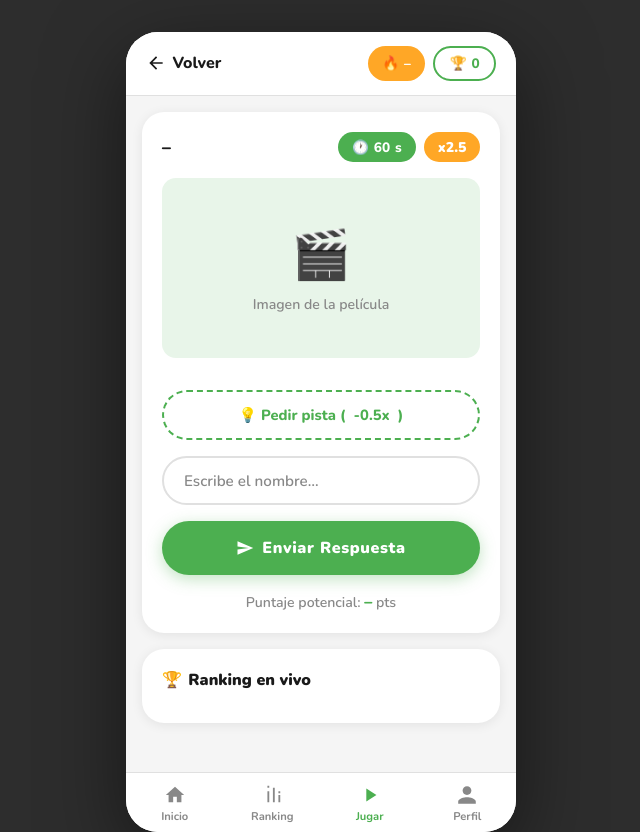
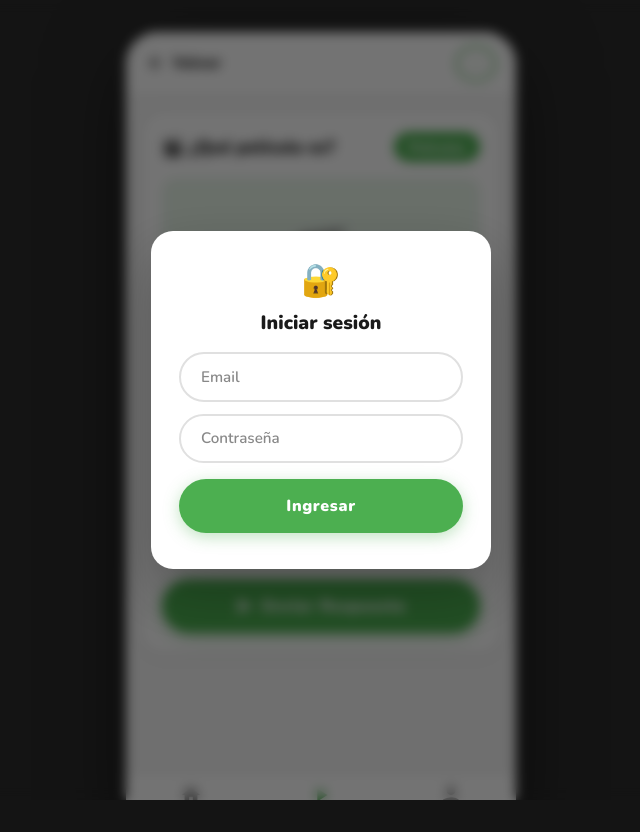
Before and after one commit to joaco697/GuessHub, a Spring app: template guesshub/src/main/resources/templates/game.html in a window 1280 px wide. Shown: the whole page, without its empty margins (319-959 px from the left). After the commit the page ends 800 px from the top, so only its background shows below. Run offline with Thymeleaf, Linux system fonts and the light colour scheme; the template is opened without the code that fills it, so the values that code supplies are empty; some of the project's set-up classes (security, data sources, template engines, error pages and the like) are left out, and stand-ins take their place.

Commit message:
funciona parcialemte los html con los juegos

```diff
--- a/guesshub/src/main/resources/templates/game.html
+++ b/guesshub/src/main/resources/templates/game.html
@@ -10,21 +10,44 @@
 
 <div id="toast-container"></div>
 
-<!-- ── RESULT MODAL ──────────────────────────────────────────── -->
-<!-- Se muestra al recibir la respuesta de POST /api/rounds/answer -->
+<!-- ── MODAL LOGIN ──────────────────────────────────────────── -->
+<div class="modal-overlay" id="modal-login">
+  <div class="modal">
+    <div style="font-size:2rem;margin-bottom:.5rem">🔐</div>
+    <div style="font-size:1.2rem;font-weight:900;margin-bottom:1rem">Iniciar sesión</div>
+    <div style="display:flex;flex-direction:column;gap:.75rem;margin-bottom:1rem">
+      <input
+        class="answer-input"
+        id="login-username"
+        type="email"
+        placeholder="Email"
+        autocomplete="off"
+      />
+      <input
+        class="answer-input"
+        id="login-password"
+        type="password"
+        placeholder="Contraseña"
+      />
+    </div>
+    <button class="btn-green" id="btn-login-submit">Ingresar</button>
+    <div id="login-error" style="color:var(--red);font-size:.82rem;margin-top:.5rem;text-align:center"></div>
+  </div>
+</div>
+
+<!-- ── MODAL RESULTADO ──────────────────────────────────────── -->
 <div class="modal-overlay hidden" id="modal-result">
   <div class="modal">
     <div style="font-size:3.5rem;margin-bottom:.5rem" id="modal-icon">🎉</div>
     <div style="font-size:1.3rem;font-weight:900;margin-bottom:.25rem" id="modal-title">¡Correcto!</div>
-    <div style="color:var(--text-light);font-size:.9rem;margin-bottom:.75rem">
+    <div style="color:var(--text-light);font-size:.9rem;margin-bottom:1.4rem">
       La respuesta era: <strong id="modal-answer"></strong>
     </div>
-    <div style="font-size:2.2rem;font-weight:900;margin-bottom:1.4rem" id="modal-pts"></div>
     <div style="display:flex;flex-direction:column;gap:.6rem">
-      <button class="btn-green" id="btn-next">Siguiente pregunta →</button>
+      <button class="btn-green" id="btn-next">Siguiente película →</button>
       <button
         style="background:none;color:var(--text-light);font-weight:700;font-size:.9rem;padding:.4rem"
-        onclick="location.href='index.html'"
+        onclick="location.href='/'"
       >Volver al inicio</button>
     </div>
   </div>
@@ -34,17 +57,14 @@
 
   <!-- ── NAVBAR GAME ────────────────────────────────────────── -->
   <div class="navbar-game">
-    <button class="btn-volver" onclick="location.href='index.html'">
+    <button class="btn-volver" onclick="location.href='/'">
       <svg width="20" height="20" viewBox="0 0 24 24" fill="currentColor">
         <path d="M20 11H7.83l5.59-5.59L12 4l-8 8 8 8 1.41-1.41L7.83 13H20v-2z"/>
       </svg>
       Volver
     </button>
     <div class="game-top-badges">
-      <!-- Racha: actualizar con renderStreak() -->
-      <span class="pill pill-orange">🔥 <span id="nav-streak">–</span></span>
-      <!-- Puntaje acumulado: actualizar con renderScore() -->
-      <span class="pill pill-green-outline">🏆 <span id="nav-score">0</span></span>
+      <span class="pill pill-green-outline" id="nav-user">–</span>
     </div>
   </div>
 
@@ -52,53 +72,39 @@
   <div class="screen">
     <div class="page-inner">
 
-      <!-- Game card -->
       <div class="game-card" id="game-card">
 
-        <!-- Header: título del juego + timer + multiplicador -->
         <div class="game-card-header">
-          <div class="game-card-title" id="game-title">–</div>
-          <div class="game-timers">
-            <!-- Timer: actualizar con renderTimer(seconds) -->
-            <span class="pill pill-green" id="timer-badge">
-              🕐 <span id="timer-val">60</span>s
-            </span>
-            <!-- Multiplicador: actualizar con renderMultiplier(val) -->
-            <span class="badge-multiplier" id="multiplier-badge">x2.5</span>
-          </div>
+          <div class="game-card-title">🎬 ¿Qué película es?</div>
+          <span class="pill pill-green">Películas</span>
         </div>
 
-        <!-- Imagen de la pregunta -->
-        <!-- Si la API devuelve imageUrl, reemplazar con <img>  -->
-        <!-- Si no, mostrar el placeholder con el ícono        -->
+        <!-- Poster -->
         <div class="img-placeholder" id="img-area">
-          <span class="img-icon" id="img-icon">🎬</span>
-          <span id="img-label">Imagen de la película</span>
+          <span class="img-icon">🎬</span>
+          <span id="img-label">Cargando...</span>
         </div>
 
-        <!-- Pistas: se van agregando con addClue(text) -->
-        <div id="clues-container" style="display:flex;flex-direction:column;gap:.5rem">
-          <!-- cada pista es un .clue-row.anim-clue -->
+        <!-- Pistas reveladas -->
+        <div id="clues-container" style="display:flex;flex-direction:column;gap:.5rem"></div>
+
+        <!-- Botones pistas -->
+        <div style="display:flex;flex-direction:column;gap:.5rem">
+          <button class="btn-dashed hidden" id="btn-pista2">💡 Ver pista 2: Director</button>
+          <button class="btn-dashed hidden" id="btn-pista3">💡 Ver pista 3: Año</button>
         </div>
 
-        <!-- Botón pedir pista -->
-        <!-- Deshabilitado cuando no quedan pistas o ya se respondió -->
-        <button class="btn-dashed" id="btn-pista">
-          💡 Pedir pista (<span id="pista-cost">-0.5x</span>)
-        </button>
-
-        <!-- Input de respuesta -->
+        <!-- Input respuesta -->
         <input
           class="answer-input"
           id="answer-input"
           type="text"
-          placeholder="Escribe el nombre…"
+          placeholder="Escribí el nombre de la película…"
           autocomplete="off"
           autocorrect="off"
           spellcheck="false"
         />
 
-        <!-- Enviar respuesta -->
         <button class="btn-green" id="btn-enviar">
           <svg width="18" height="18" viewBox="0 0 24 24" fill="currentColor">
             <path d="M2.01 21L23 12 2.01 3 2 10l15 2-15 2z"/>
@@ -106,19 +112,6 @@
           Enviar Respuesta
         </button>
 
-        <!-- Puntaje potencial: actualizar con renderPotential(pts) -->
-        <div class="potential-score">
-          Puntaje potencial: <strong id="potential-pts">–</strong> pts
-        </div>
-
-      </div><!-- /game-card -->
-
-      <!-- Ranking en vivo -->
-      <div class="card">
-        <div class="live-ranking-title"><span>🏆</span> Ranking en vivo</div>
-        <div id="live-ranking">
-          <!-- renderizado por renderLiveRanking(players) -->
-        </div>
       </div>
 
       <div style="height:.5rem"></div>
@@ -127,238 +120,214 @@
 
   <!-- ── BOTTOM NAV ──────────────────────────────────────────── -->
   <nav class="bottom-nav">
-    <button class="bn-item" onclick="location.href='index.html'">
+    <button class="bn-item" onclick="location.href='/'">
       <svg viewBox="0 0 24 24" fill="currentColor"><path d="M10 20v-6h4v6h5v-8h3L12 3 2 12h3v8z"/></svg>
       Inicio
-    </button>
-    <button class="bn-item" onclick="location.href='ranking.html'">
-      <svg viewBox="0 0 24 24" fill="currentColor"><path d="M7 20h2V8H7v12zm2-18H7v2h2V2zm4 18h2V4h-2v16zm6 0h2v-8h-2v8zm0-10h2V8h-2v2z"/></svg>
-      Ranking
     </button>
     <button class="bn-item active">
       <svg viewBox="0 0 24 24" fill="currentColor"><path d="M8 5v14l11-7z"/></svg>
       Jugar
     </button>
-    <button class="bn-item" onclick="location.href='perfil.html'">
+    <button class="bn-item" onclick="location.href='/perfil'">
       <svg viewBox="0 0 24 24" fill="currentColor"><path d="M12 12c2.7 0 4.8-2.1 4.8-4.8S14.7 2.4 12 2.4 7.2 4.5 7.2 7.2 9.3 12 12 12zm0 2.4c-3.2 0-9.6 1.6-9.6 4.8v2.4h19.2v-2.4c0-3.2-6.4-4.8-9.6-4.8z"/></svg>
       Perfil
     </button>
   </nav>
 
-</div><!-- /phone-frame -->
+</div>
 
 <script>
-/* =============================================================
-   game.js — SOLO ANIMACIONES Y RENDER
-   =============================================================
-   Lógica que NO está aquí (va en Spring Boot):
-     - Calcular puntaje y multiplicadores
-     - Validar si la respuesta es correcta
-     - Controlar cuántas pistas quedan
-     - Guardar el progreso de la ronda
+  let peliculaActual = null;
 
-   Lo que SÍ hace este archivo:
-     - Animar el timer (countdown visual)
-     - Mostrar/ocultar pistas con animación
-     - Aplicar clases de correcto/incorrecto al input
-     - Abrir/cerrar el modal de resultado
-     - Actualizar los números en pantalla
-   ============================================================= */
+  function getToken()    { return localStorage.getItem('token'); }
+  function getUsername() { return localStorage.getItem('username'); }
 
-// ── Timer visual ──────────────────────────────────────────────
-// El backend envía el tiempo total al inicio de la ronda.
-// El frontend solo anima el countdown; cuando llega a 0, avisa al backend.
-let _timerInterval = null;
+  // ── Al cargar la página ───────────────────────────────────────
+  window.addEventListener('load', () => {
+    if (!getToken()) {
+      document.getElementById('modal-login').classList.remove('hidden');
+    } else {
+      document.getElementById('modal-login').classList.add('hidden');
+      document.getElementById('nav-user').textContent = '👤 ' + getUsername();
+      cargarPelicula();
+    }
+  });
 
-function startTimer(seconds) {
-  clearInterval(_timerInterval);
-  renderTimer(seconds);
-  _timerInterval = setInterval(() => {
-    seconds--;
-    renderTimer(seconds);
-    if (seconds <= 0) {
-      clearInterval(_timerInterval);
-      onTimerEnd(); // avisa al backend
-    }
-  }, 1000);
+  // ── Login ─────────────────────────────────────────────────────
+  document.getElementById('btn-login-submit').addEventListener('click', async () => {
+    const username = document.getElementById('login-username').value.trim();
+    const password = document.getElementById('login-password').value.trim();
+    const errorEl  = document.getElementById('login-error');
+    errorEl.textContent = '';
+
+    if (!username || !password) {
+      errorEl.textContent = 'Completá los dos campos';
+      return;
     }
 
-function stopTimer() {
-  clearInterval(_timerInterval);
+    try {
+      const res = await fetch('/auth/login', {
+        method: 'POST',
+        headers: { 'Content-Type': 'application/json' },
+        body: JSON.stringify({ username, password })
+      });
+
+      if (!res.ok) {
+        errorEl.textContent = 'Usuario o contraseña incorrectos';
+        return;
       }
 
-function renderTimer(seconds) {
-  document.getElementById('timer-val').textContent = seconds;
-  const badge = document.getElementById('timer-badge');
-  // Cambiar color según urgencia (visual puro)
-  if (seconds <= 10) {
-    badge.className = 'pill';
-    badge.style.background = 'var(--red)';
-    badge.style.color = '#fff';
-    badge.classList.add('anim-timer-pulse');
-  } else if (seconds <= 20) {
-    badge.className = 'pill';
-    badge.style.background = 'var(--yellow)';
-    badge.style.color = '#fff';
-    badge.classList.remove('anim-timer-pulse');
+      const data = await res.json();
+      localStorage.setItem('token', data.token);
+      localStorage.setItem('username', username);
+      document.getElementById('modal-login').classList.add('hidden');
+      document.getElementById('nav-user').textContent = '👤 ' + username;
+      cargarPelicula();
+
+    } catch (e) {
+      errorEl.textContent = 'Error de conexión';
+    }
+  });
+
+  // ── Cargar película ───────────────────────────────────────────
+  async function cargarPelicula() {
+    peliculaActual = null;
+    document.getElementById('clues-container').innerHTML = '';
+    document.getElementById('answer-input').value = '';
+    document.getElementById('answer-input').className = 'answer-input';
+    document.getElementById('answer-input').disabled = false;
+    document.getElementById('btn-enviar').disabled = false;
+    document.getElementById('btn-pista2').classList.add('hidden');
+    document.getElementById('btn-pista3').classList.add('hidden');
+    document.getElementById('img-area').innerHTML = `<span class="img-icon">🎬</span><span>Cargando...</span>`;
+
+    try {
+      const res = await fetch('/api/pelicula/random', {
+        headers: { 'Authorization': 'Bearer ' + getToken() }
+      });
+
+      if (res.status === 401) {
+        localStorage.removeItem('token');
+        location.reload();
+        return;
+      }
+
+      if (!res.ok) {
+        showToast('Error al cargar la película', 'error');
+        return;
+      }
+
+      peliculaActual = await res.json();
+
+      // Poster
+      const imgArea = document.getElementById('img-area');
+      if (peliculaActual.poster && peliculaActual.poster !== 'N/A' && peliculaActual.poster !== '') {
+        imgArea.innerHTML = `<img src="${peliculaActual.poster}" alt="poster" style="width:100%;height:100%;object-fit:cover;border-radius:var(--radius)" />`;
       } else {
-    badge.className = 'pill pill-green';
-    badge.style.background = '';
-    badge.style.color = '';
-    badge.classList.remove('anim-timer-pulse');
+        imgArea.innerHTML = `<span class="img-icon">🎬</span><span>Sin imagen disponible</span>`;
+      }
+
+      // Pista 1 siempre visible
+      agregarPista(peliculaActual.pista1);
+
+      // Mostrar botón pista 2
+      document.getElementById('btn-pista2').classList.remove('hidden');
+
+    } catch (e) {
+      showToast('Error de conexión', 'error');
     }
   }
 
-function onTimerEnd() {
-  // TODO: llamar a POST /api/rounds/timeout con el roundId
-  // La API responderá con correct:false y el nombre correcto
-  // Luego llamar a showResultModal(false, correctAnswer, 0)
-  setInputState('wrong');
-  disableInput();
-}
+  // ── Pistas progresivas ────────────────────────────────────────
+  document.getElementById('btn-pista2').addEventListener('click', () => {
+    agregarPista(peliculaActual.pista2);
+    document.getElementById('btn-pista2').classList.add('hidden');
+    document.getElementById('btn-pista3').classList.remove('hidden');
+  });
 
-// ── Render título y datos de la pregunta ──────────────────────
-// Llamar con los datos de GET /api/games/{id}/question
-// question: { title, imageUrl, imageIcon }
-function renderQuestion(question) {
-  document.getElementById('game-title').textContent = question.title;
+  document.getElementById('btn-pista3').addEventListener('click', () => {
+    agregarPista(peliculaActual.pista3);
+    document.getElementById('btn-pista3').classList.add('hidden');
+  });
 
-  const imgArea  = document.getElementById('img-area');
-  const imgIcon  = document.getElementById('img-icon');
-  const imgLabel = document.getElementById('img-label');
-
-  if (question.imageUrl) {
-    imgArea.innerHTML = `<img src="${question.imageUrl}" alt="${question.title}" />`;
-  } else {
-    imgIcon.textContent  = question.imageIcon || '🎬';
-    imgLabel.textContent = 'Imagen de la película';
-  }
-  imgArea.classList.add('anim-pop');
-}
-
-// ── Agregar una pista ─────────────────────────────────────────
-// Llamar con el texto de la pista que devuelve POST /api/rounds/clue
-// text: string
-function addClue(text) {
-  const container = document.getElementById('clues-container');
+  function agregarPista(texto) {
     const div = document.createElement('div');
     div.className = 'clue-row anim-clue';
-  div.innerHTML = `<span class="clue-bulb">💡</span>${text}`;
-  container.appendChild(div);
-  // Scroll suave hacia abajo para que se vea la pista nueva
+    div.innerHTML = `<span class="clue-bulb">💡</span>${texto}`;
+    document.getElementById('clues-container').appendChild(div);
     div.scrollIntoView({ behavior: 'smooth', block: 'nearest' });
   }
 
-// ── Render multiplicador ──────────────────────────────────────
-// Llamar cada vez que cambia (el backend lo calcula)
-// val: número, ej: 2.5
-function renderMultiplier(val) {
-  const badge = document.getElementById('multiplier-badge');
-  badge.textContent = `x${val}`;
-  badge.classList.remove('anim-multiplier');
-  void badge.offsetWidth; // reflow para reiniciar animación
-  badge.classList.add('anim-multiplier');
+  // ── Enviar respuesta ──────────────────────────────────────────
+  document.getElementById('btn-enviar').addEventListener('click', enviarRespuesta);
+  document.getElementById('answer-input').addEventListener('keydown', e => {
+    if (e.key === 'Enter') enviarRespuesta();
+  });
+
+  async function enviarRespuesta() {
+    const respuesta = document.getElementById('answer-input').value.trim();
+    if (!respuesta) { showToast('Escribí una respuesta', ''); return; }
+    if (!peliculaActual) return;
+
+    document.getElementById('btn-enviar').disabled = true;
+    document.getElementById('answer-input').disabled = true;
+
+    try {
+      const res = await fetch('/api/pelicula/respuesta', {
+        method: 'POST',
+        headers: {
+          'Content-Type': 'application/json',
+          'Authorization': 'Bearer ' + getToken()
+        },
+        body: JSON.stringify({ peliculaId: peliculaActual.id, respuesta })
+      });
+
+      if (!res.ok) {
+        showToast('Error al validar', 'error');
+        document.getElementById('btn-enviar').disabled = false;
+        document.getElementById('answer-input').disabled = false;
+        return;
       }
 
-// ── Render puntaje potencial ──────────────────────────────────
-// Llamar con el número que devuelve el backend
-// pts: número
-function renderPotential(pts) {
-  const el = document.getElementById('potential-pts');
-  el.textContent = Number(pts).toLocaleString();
-  el.classList.remove('anim-pts');
-  void el.offsetWidth;
-  el.classList.add('anim-pts');
+      const resultado = await res.json();
+      const input = document.getElementById('answer-input');
+
+      if (resultado.correcto) {
+        input.classList.add('state-correct');
+        setTimeout(() => mostrarResultado(resultado), 400);
+      } else {
+        input.classList.add('state-wrong');
+        const card = document.getElementById('game-card');
+        card.classList.remove('anim-shake');
+        void card.offsetWidth;
+        card.classList.add('anim-shake');
+        showToast('Incorrecto, intentá de nuevo', 'error');
+        setTimeout(() => {
+          input.classList.remove('state-wrong');
+          input.disabled = false;
+          document.getElementById('btn-enviar').disabled = false;
+          input.value = '';
+          input.focus();
+        }, 800);
       }
 
-// ── Render puntaje acumulado (navbar) ─────────────────────────
-// pts: número total de la sesión
-function renderScore(pts) {
-  const el = document.getElementById('nav-score');
-  el.textContent = Number(pts).toLocaleString();
-  el.classList.remove('anim-score-bump');
-  void el.offsetWidth;
-  el.classList.add('anim-score-bump');
-}
-
-// ── Render racha (navbar) ─────────────────────────────────────
-function renderStreak(days) {
-  document.getElementById('nav-streak').textContent = days;
-}
-
-// ── Costo de pista en el botón ────────────────────────────────
-// cost: string, ej: "-0.5x"
-function renderPistaCost(cost) {
-  document.getElementById('pista-cost').textContent = cost;
-}
-
-// ── Estado visual del input ───────────────────────────────────
-// state: 'correct' | 'wrong' | 'default'
-function setInputState(state) {
-  const input = document.getElementById('answer-input');
-  input.classList.remove('state-correct', 'state-wrong');
-  if (state === 'correct') input.classList.add('state-correct');
-  if (state === 'wrong') {
-    input.classList.add('state-wrong');
-    document.getElementById('game-card').classList.remove('anim-shake');
-    void document.getElementById('game-card').offsetWidth;
-    document.getElementById('game-card').classList.add('anim-shake');
+    } catch (e) {
+      showToast('Error de conexión', 'error');
+      document.getElementById('btn-enviar').disabled = false;
+      document.getElementById('answer-input').disabled = false;
     }
   }
 
-function disableInput() {
-  document.getElementById('answer-input').disabled = true;
-  document.getElementById('btn-enviar').disabled = true;
-  document.getElementById('btn-pista').disabled = true;
-}
-
-function enableInput() {
-  document.getElementById('answer-input').disabled = false;
-  document.getElementById('btn-enviar').disabled = false;
-  document.getElementById('answer-input').value = '';
-  document.getElementById('answer-input').classList.remove('state-correct','state-wrong');
-}
-
-function disablePista() {
-  document.getElementById('btn-pista').disabled = true;
-}
-
-// ── Modal de resultado ────────────────────────────────────────
-// Llamar con los datos que devuelve POST /api/rounds/answer
-// correct: bool, correctAnswer: string, pts: número
-function showResultModal(correct, correctAnswer, pts) {
-  document.getElementById('modal-icon').textContent  = correct ? '🎉' : '😔';
-  document.getElementById('modal-title').textContent = correct ? '¡Correcto!' : 'Incorrecto';
-  document.getElementById('modal-answer').textContent = correctAnswer;
-  const ptsEl = document.getElementById('modal-pts');
-  ptsEl.textContent = correct ? `+${Number(pts).toLocaleString()} pts` : '0 pts';
-  ptsEl.style.color = correct ? 'var(--green)' : 'var(--red)';
+  // ── Modal resultado ───────────────────────────────────────────
+  function mostrarResultado(resultado) {
+    document.getElementById('modal-answer').textContent = resultado.tituloCorrecto;
     document.getElementById('modal-result').classList.remove('hidden');
   }
 
-function hideResultModal() {
+  document.getElementById('btn-next').addEventListener('click', () => {
     document.getElementById('modal-result').classList.add('hidden');
-}
-
-// ── Render ranking en vivo ────────────────────────────────────
-// Llamar con datos de GET /api/ranking/live o luego de cada respuesta
-// players: [{ name, score, isMe }]
-function renderLiveRanking(players) {
-  const circles = ['c1','c2','c3','cn','cn','cn','cn','cn','cn','cn'];
-  const container = document.getElementById('live-ranking');
-  container.innerHTML = '';
-  players.forEach((p, i) => {
-    const row = document.createElement('div');
-    row.className = 'lb-row' + (i < 3 ? ' top3' : '');
-    row.style.marginBottom = '.3rem';
-    row.innerHTML = `
-      <div class="lb-num-circle ${circles[i] || 'cn'}">${i + 1}</div>
-      <span class="lb-name" style="${p.isMe ? 'color:var(--green);font-weight:900' : ''}">${p.name}</span>
-      <span class="lb-score">${Number(p.score).toLocaleString()}</span>
-    `;
-    container.appendChild(row);
+    cargarPelicula();
   });
-}
 
   // ── Toast ─────────────────────────────────────────────────────
   function showToast(msg, type = '') {
@@ -366,89 +335,8 @@ function showToast(msg, type = '') {
     t.className = `toast ${type}`;
     t.textContent = msg;
     document.getElementById('toast-container').appendChild(t);
-  setTimeout(() => {
-    t.classList.add('removing');
-    setTimeout(() => t.remove(), 260);
-  }, 2600);
+    setTimeout(() => { t.classList.add('removing'); setTimeout(() => t.remove(), 260); }, 2600);
   }
-
-// ── Botón "Siguiente" en el modal ──────────────────────────────
-// Cuando el backend esté, este botón llamará a la API para la próxima pregunta
-document.getElementById('btn-next').addEventListener('click', () => {
-  hideResultModal();
-  // Limpiar estado visual para la próxima pregunta
-  document.getElementById('clues-container').innerHTML = '';
-  enableInput();
-  document.getElementById('game-title').textContent = '–';
-  document.getElementById('potential-pts').textContent = '–';
-  document.getElementById('multiplier-badge').textContent = 'x2.5';
-  document.getElementById('img-icon').textContent = '🎬';
-  document.getElementById('img-label').textContent = 'Imagen de la película';
-  document.getElementById('img-area').innerHTML = `
-    <span class="img-icon" id="img-icon">🎬</span>
-    <span id="img-label">Imagen de la película</span>
-  `;
-  // TODO: llamar a GET /api/games/{id}/next o POST /api/rounds/start
-});
-
-/*
-  ── EJEMPLO de integración con Spring Boot ─────────────────────
-
-  const roundId = new URLSearchParams(location.search).get('roundId');
-
-  async function loadRound() {
-    const token = localStorage.getItem('token');
-    const round = await fetch(`/api/rounds/${roundId}`, {
-      headers: { Authorization: `Bearer ${token}` }
-    }).then(r => r.json());
-
-    renderQuestion(round.question);
-    renderMultiplier(round.multiplier);
-    renderPotential(round.potentialScore);
-    renderStreak(round.userStreak);
-    startTimer(round.timeLeft);
-    round.cluesRevealed.forEach(c => addClue(c));
-    renderLiveRanking(round.liveRanking);
-  }
-
-  document.getElementById('btn-pista').addEventListener('click', async () => {
-    const token = localStorage.getItem('token');
-    const res = await fetch(`/api/rounds/${roundId}/clue`, {
-      method: 'POST',
-      headers: { Authorization: `Bearer ${token}` }
-    }).then(r => r.json());
-
-    addClue(res.clueText);
-    renderMultiplier(res.newMultiplier);
-    renderPotential(res.newPotentialScore);
-    renderPistaCost(res.nextCost);
-    if (!res.hasMoreClues) disablePista();
-  });
-
-  document.getElementById('btn-enviar').addEventListener('click', async () => {
-    const answer = document.getElementById('answer-input').value.trim();
-    if (!answer) return;
-    stopTimer();
-    disableInput();
-
-    const token = localStorage.getItem('token');
-    const res = await fetch(`/api/rounds/${roundId}/answer`, {
-      method: 'POST',
-      headers: {
-        'Content-Type': 'application/json',
-        Authorization: `Bearer ${token}`
-      },
-      body: JSON.stringify({ answer })
-    }).then(r => r.json());
-
-    setInputState(res.correct ? 'correct' : 'wrong');
-    renderScore(res.totalScore);
-    renderLiveRanking(res.liveRanking);
-    setTimeout(() => showResultModal(res.correct, res.correctAnswer, res.pointsEarned), 400);
-  });
-
-  loadRound();
-*/
 </script>
 
 </body>
```
Also changed, not shown: guesshub/src/main/java/com/guesshub/config/security/SecurityConfig.java (+9 -14 lines), guesshub/src/main/java/com/guesshub/controller/PeliculaController.java (+29 -13 lines), guesshub/src/main/java/com/guesshub/controller/ViewController.java (added, +28 -0 lines), guesshub/src/main/java/com/guesshub/dto/PeliculaDTO.java (+10 -6 lines), guesshub/src/main/java/com/guesshub/dto/RespuestaDTO.java (added, +11 -0 lines), guesshub/src/main/java/com/guesshub/dto/ResultadoDTO.java (added, +7 -0 lines), guesshub/src/main/java/com/guesshub/service/PeliculaService.java (+43 -18 lines), guesshub/src/main/resources/application.properties (+0 -14 lines). Lines whose indentation alone changed are shown as unchanged.
